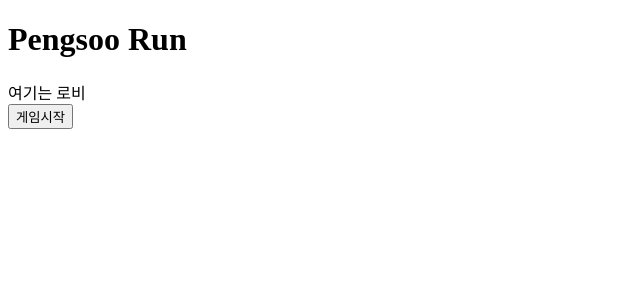
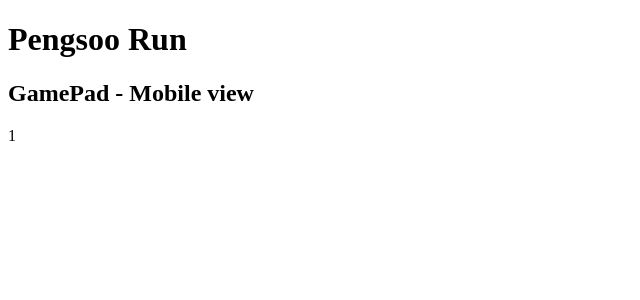
Before and after one commit to pengsoo-run/pengsoo-run, a React (Vite) app: page /gamepad/1 in a window 1280 px wide. Shown: the top 300 px of the page, without its empty margins (0-640 px from the left). Built offline with nearby package versions, Linux system fonts and the light colour scheme.

Commit message:
:sparkles: separate gamepad page by router

```diff
--- /dev/null
+++ b/src/components/App.tsx
@@ -0,0 +1,20 @@
+import React from 'react';
+import { Switch, Route, Redirect } from 'react-router-dom';
+
+import Lobby from './Lobby';
+import GamePad from './GamePad';
+
+function App() {
+  return (
+    <div className='App'>
+      <h1>Pengsoo Run</h1>
+      <Switch>
+        <Route exact path='/' component={Lobby} />
+        <Route path='/gamepad/:id' component={GamePad} />
+        <Redirect to='/' />
+      </Switch>
+    </div>
+  );
+}
+
+export default App;
--- /dev/null
+++ b/src/components/GamePad.tsx
@@ -0,0 +1,19 @@
+import React from 'react';
+import { RouteComponentProps } from 'react-router-dom';
+
+interface MatchParams {
+  id: string;
+}
+
+function GamePad({ match }: RouteComponentProps<MatchParams>) {
+  const { id } = match.params;
+
+  return (
+    <div>
+      <h2>GamePad - Mobile view</h2>
+      <div>{id}</div>
+    </div>
+  );
+}
+
+export default GamePad;
--- a/src/index.tsx
+++ b/src/index.tsx
@@ -1,13 +1,16 @@
 import React from 'react';
 import ReactDOM from 'react-dom';
+import { BrowserRouter as Router } from 'react-router-dom';
 import { Provider } from 'react-redux';
 
 import { store } from './store';
-import App from './App';
+import App from './components/App';
 
 ReactDOM.render(
   <Provider store={store}>
-    <App />
+    <Router>
+      <App />
+    </Router>
   </Provider>,
   document.getElementById('root'),
 );
```
